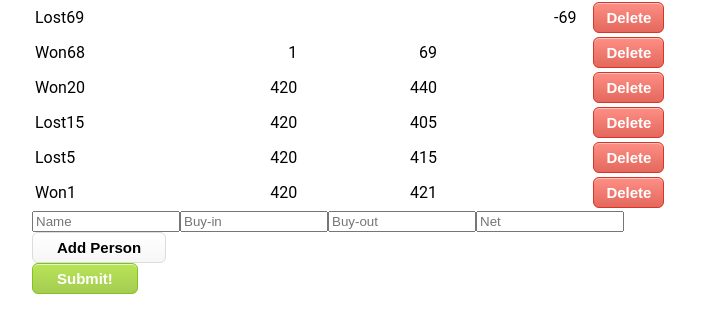
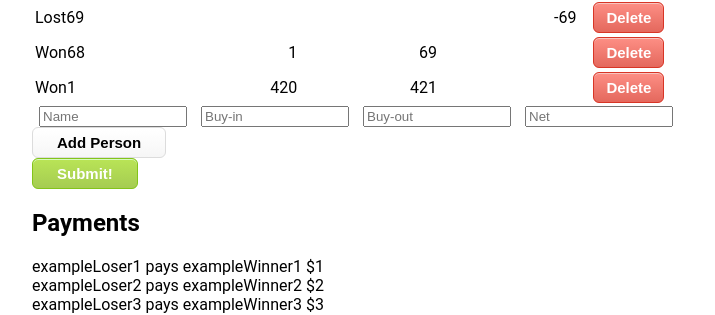
Before and after one commit to bowenzhangdotcom/poker-payment, a React (Create React App) app: page / in a window 1280 px wide. Shown: the part 125-440 px from the top of the page, without its empty margins (234-949 px from the left). Built offline with nearby package versions, Linux system fonts and the light colour scheme.

Commit message:
fixed examples

```diff
--- a/src/components/FormEntry/FormEntry.jsx
+++ b/src/components/FormEntry/FormEntry.jsx
@@ -5,9 +5,6 @@ export default function FormEntry(props) {
   const [people, setPeople] = useState([
       {"name": "Lost69", "net": -69},
       {"name": "Won68", "buyin": 1, "buyout": 69},
-      {"name": "Won20", "buyin": 420, "buyout": 440},
-      {"name": "Lost15", "buyin": 420, "buyout": 405},
-      {"name": "Lost5", "buyin": 420, "buyout": 415},
       {"name": "Won1", "buyin": 420, "buyout": 421}]);
   const [displayForm, setDisplayForm] = useState(true);
   const [newPerson, setNewPerson] = useState({
--- a/src/components/FormEntry/FormEntry.module.css
+++ b/src/components/FormEntry/FormEntry.module.css
@@ -21,6 +21,8 @@
 .InputBox {
   max-width: 150px;
   width: 20%;
+  margin-left: 1%;
+  margin-right: 1%;
 }
 
 .addButton {
```
